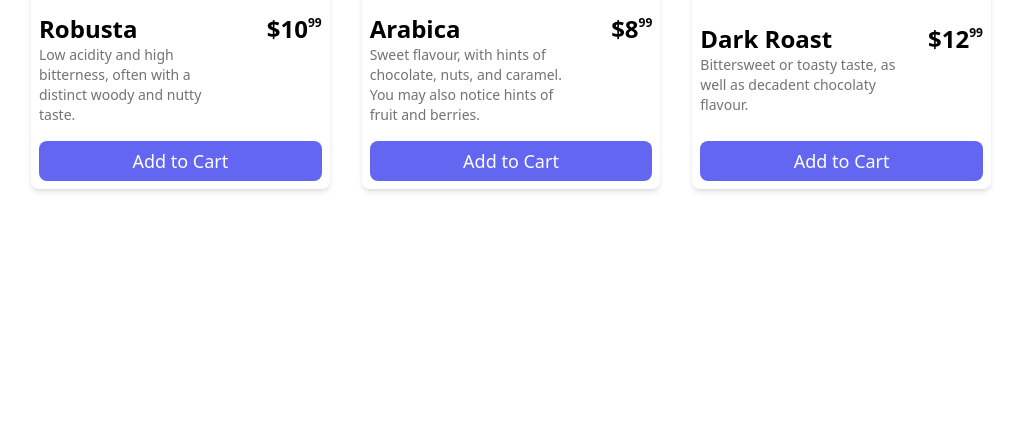
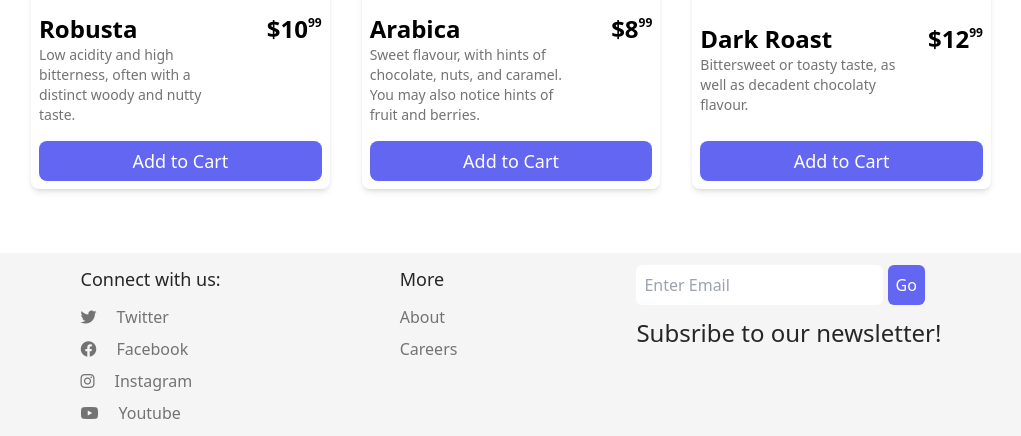
Before and after one commit to preethamananthu/Java-Brews, a website: page src/index.html in a window 1280 px wide. Shown: the part 1980-2416 px from the top of the page, without its empty margins (129-1150 px from the left). Drawn offline with nearby package versions, Linux system fonts and the light colour scheme; files that its build step writes are made by us from their sources.

Commit message:
responses

```diff
--- a/src/index.html
+++ b/src/index.html
@@ -53,7 +53,7 @@
     </section>
 
     <!-- -----------------------------------------SECTION------------------------------------------------- -->
-    <section class="container py-16 lg:px-40 px-12 mx-auto h-screen" id="products">
+    <section class="container py-16 lg:px-40 px-12 mx-auto" id="products">
         <h1 class="text-3xl font-bold mb-5 font-serif">Shop our products: </h1>
 
         <div class="grid md:grid-cols-3 gap-8 ">
```
